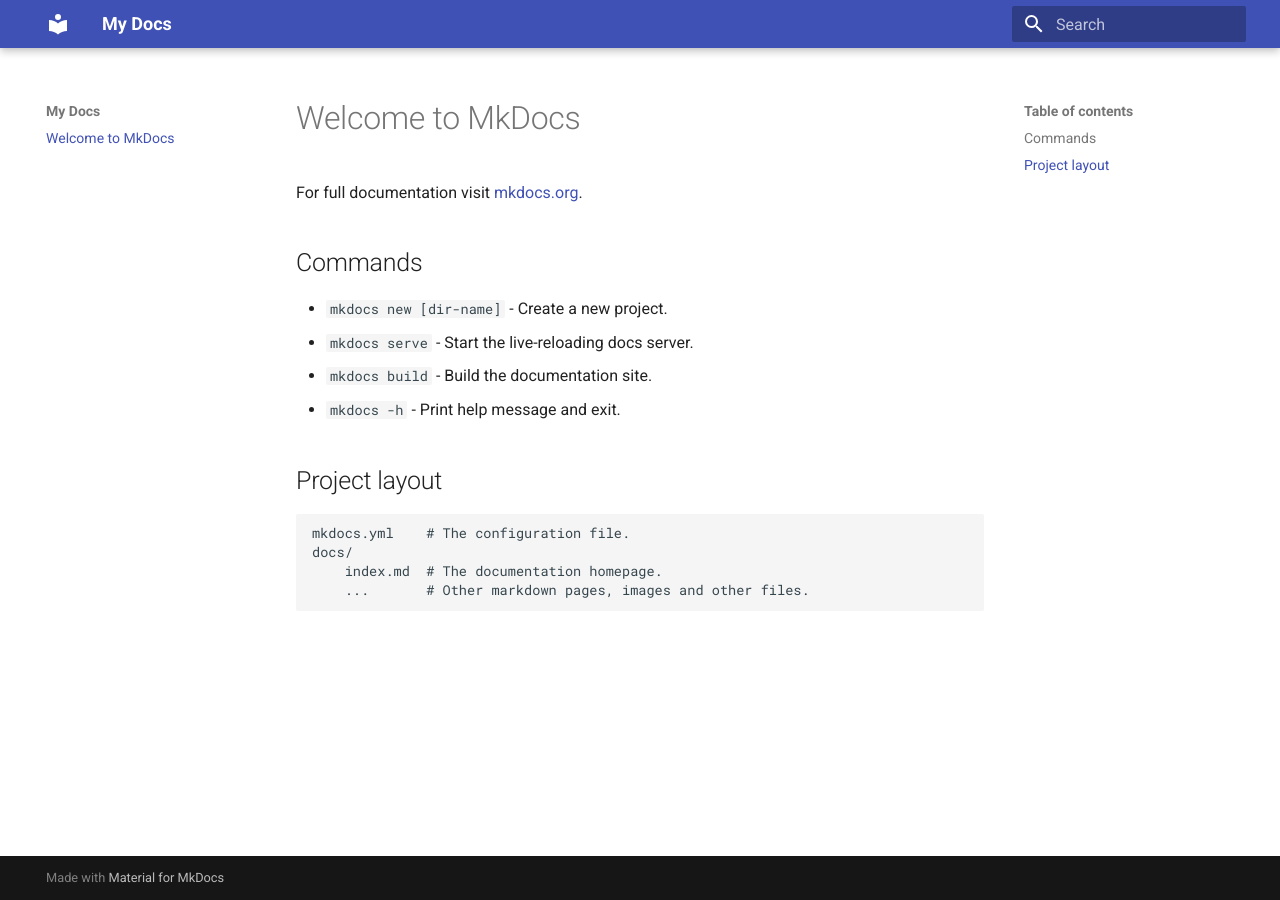
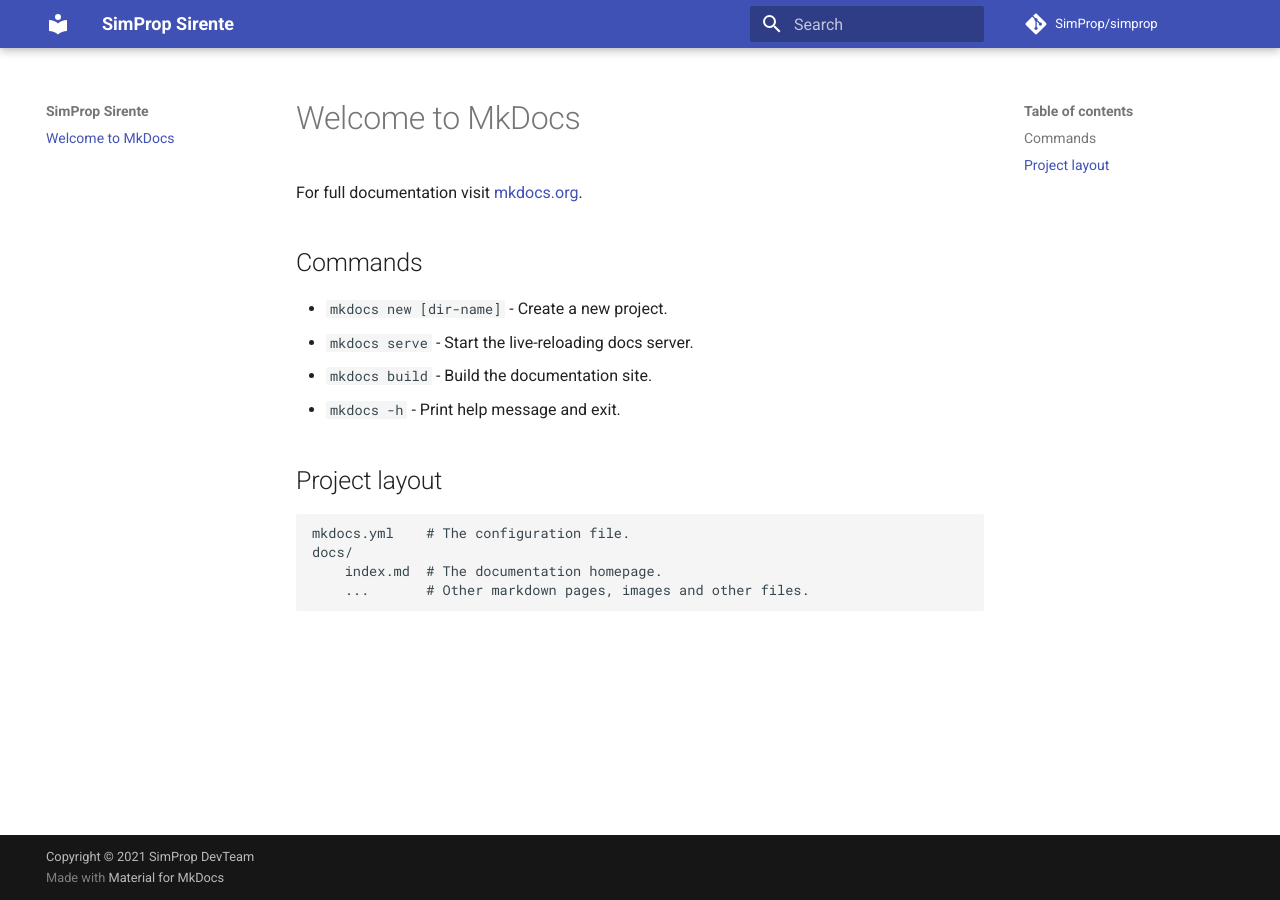
Before and after one commit to SimProp/simprop.github.io, an MkDocs documentation site: the page built from docs/index.md, in a window 1280 px wide. Built offline with MkDocs 1.6.1 and Material for MkDocs 9.7.7, drawn with Linux system fonts in a browser that asks for light colours.

Commit message:
main info

```diff
--- a/mkdocs.yml
+++ b/mkdocs.yml
@@ -1,3 +1,17 @@
-site_name: My Docs
+# Project information
+site_name: SimProp Sirente
+site_url: https://simprop.github.io/
+site_author: SimProp DevTeam
+site_description: Monte Carlo simulation code of ultra-high energy cosmic ray propagation.
+
+# Repository
+repo_name: SimProp/simprop
+repo_url: https://simprop.github.io/
+edit_uri: ""
+
+# Copyright
+copyright: Copyright &copy; 2021 SimProp DevTeam
+
 theme:
   name: material
+  hljs_languages: c++
```
